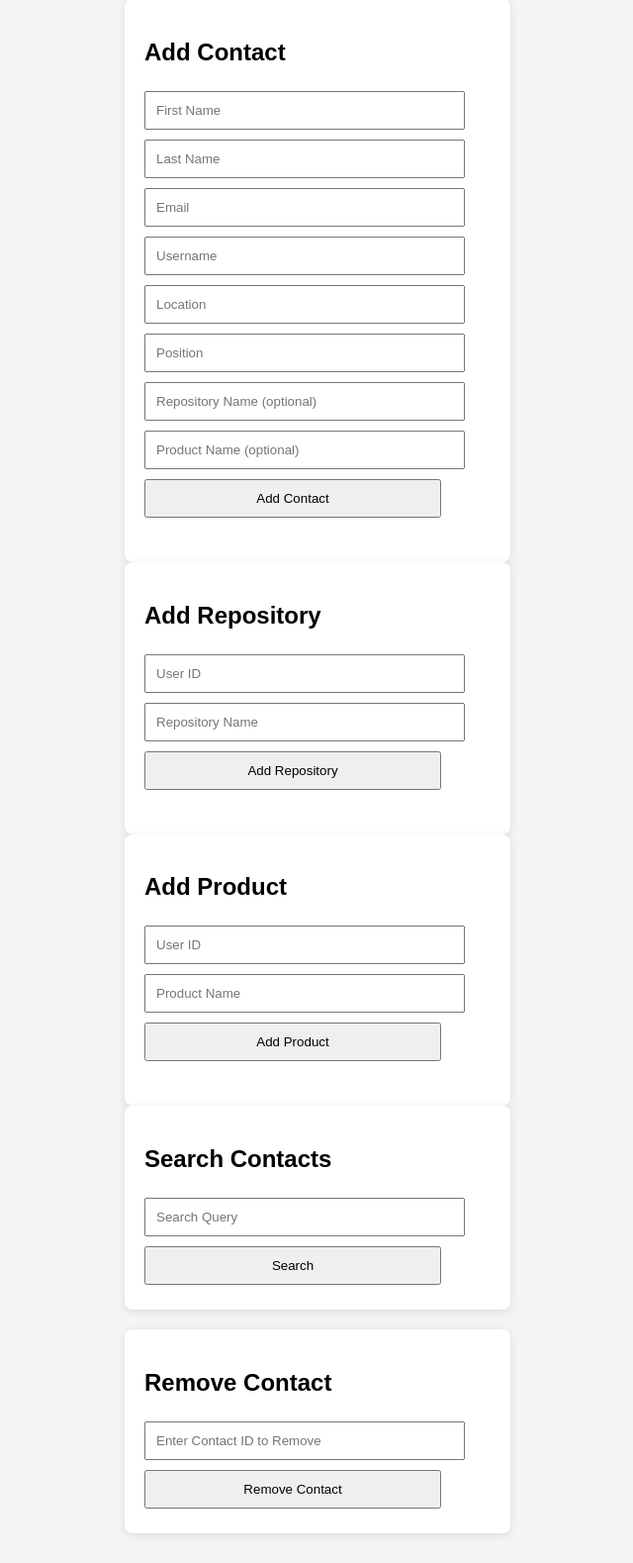
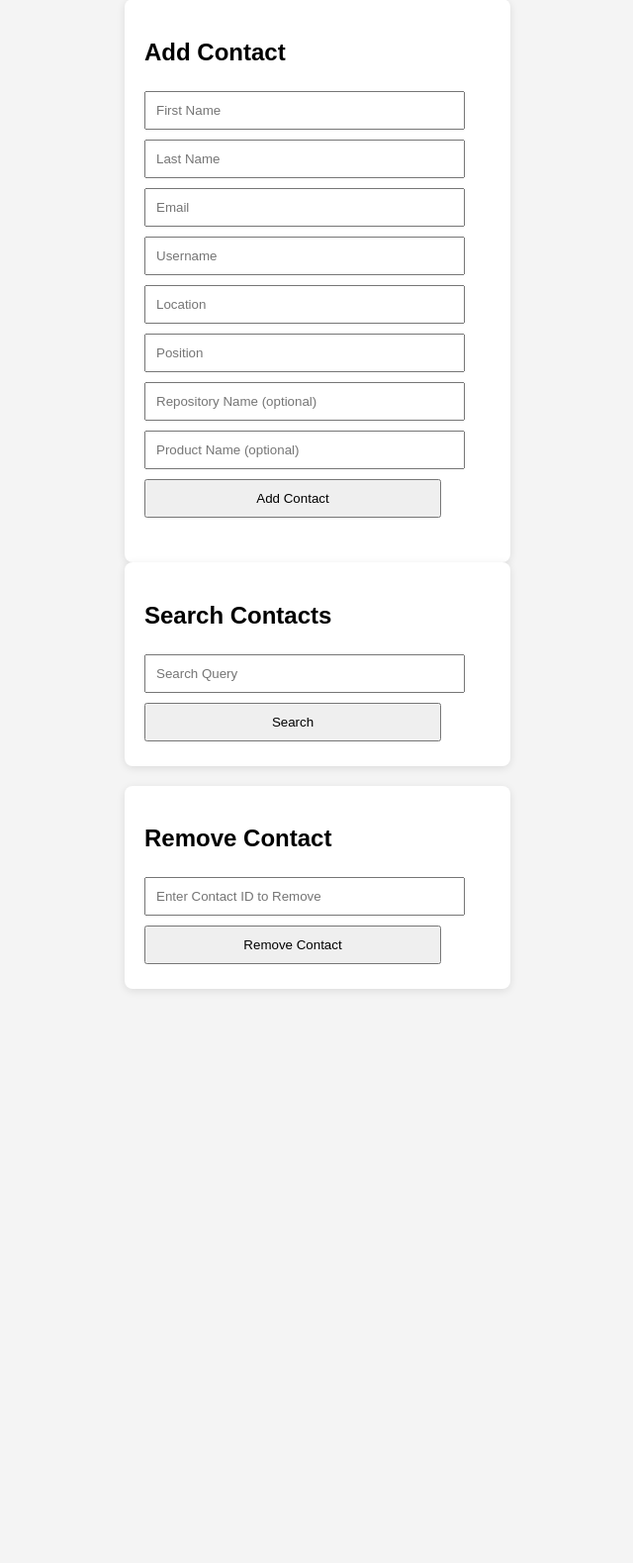
Before and after one commit to benchart/Hackathon-2024-IUB, a Flask app: page / in a window 1280 px wide. Shown: the part 111-1690 px from the top of the page at 99% size, without its empty margins (319-959 px from the left). After the commit the page ends 1112 px from the top, so only its background shows below. Run offline with Flask 3, Linux system fonts and the light colour scheme; parts of the project's set-up code (start-up, migrations or seed data) failed here and were passed over.

Commit message:
no more adding repo

```diff
--- a/Search/templates/test.html
+++ b/Search/templates/test.html
@@ -55,25 +55,6 @@
         </form>
     </div>
 
-    <!-- Add Repository Form -->
-    <div class="form-container">
-        <h2>Add Repository</h2>
-        <form id="add-repo-form">
-            <input type="number" id="user_id" name="user_id" placeholder="User ID" required>
-            <input type="text" id="repo_name" name="repo_name" placeholder="Repository Name" required>
-            <button type="submit">Add Repository</button>
-        </form>
-    </div>
-
-    <!-- Add Product Form -->
-    <div class="form-container">
-        <h2>Add Product</h2>
-        <form id="add-product-form">
-            <input type="number" id="product_user_id" name="user_id" placeholder="User ID" required>
-            <input type="text" id="product_name" name="product_name" placeholder="Product Name" required>
-            <button type="submit">Add Product</button>
-        </form>
-    </div>
 
     <!-- Search Form -->
     <div class="form-container">
```
